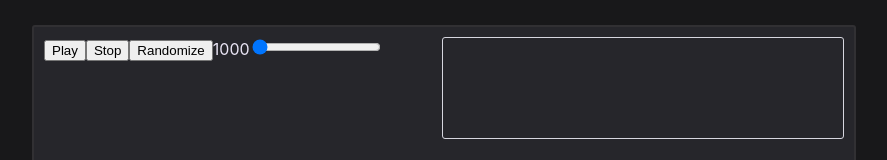
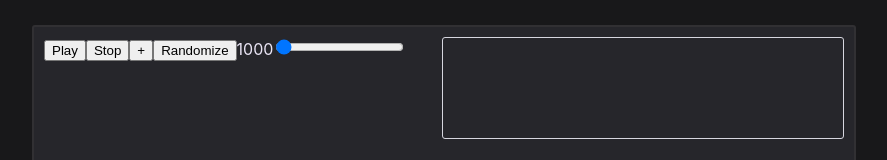
Before and after one commit to Loxphordex/Memoryfield, a React (Create React App) app: page / in a window 1280 px wide. Shown: the top 160 px of the page, without its empty margins (196-1083 px from the left). Built offline with nearby package versions, Linux system fonts and the light colour scheme.

Commit message:
add node and play success

```diff
--- a/src/App.js
+++ b/src/App.js
@@ -1,6 +1,6 @@
 import React, { useState, useEffect } from "react";
 import MemoryField from "./components/MemoryField/MemoryField";
-import { getLevel } from "./levels/levelDetails";
+import { getSequence } from "./data/sequenceDetails";
 import ControlPanel from "./components/ControlPanel/ControlPanel";
 import { waveforms } from "./components/Audio/constants";
 
@@ -15,7 +15,6 @@ function App() {
   const [isPlaying, setIsPlaying] = useState(false);
   const [activeNode, setActiveNode] = useState(-1);
   const [nodeEditor, setNodeEditor] = useState(null);
-  const [currentLevel, setCurrentLevel] = useState(16);
   const [nodes, setNodes] = useState(null);
   const [speed, setSpeed] = useState(1000);
   const [outputLevel, setOutputLevel] = useState(0.2);
@@ -47,11 +46,9 @@ function App() {
 
         osc.type = wave
         osc.start();
-        console.log('start', now)
         osc.frequency.value = freq;
         osc.connect(volume)
         osc.stop(end)
-        console.log('stop', now, end)
 
         // // sine osc
         // sine.start(); // Turn on oscillator
@@ -84,7 +81,7 @@ function App() {
     if (isPlaying) {
       // Light next node in order in intervals set by 'speed'
       timeout = setTimeout(() => {
-        if (activeNode >= currentLevel - 1) {
+        if (activeNode >= nodes.length - 1) {
           setActiveNode(0);
         } else {
           let nextNode = activeNode + 1;
@@ -95,10 +92,10 @@ function App() {
       clearTimeout(timeout);
       setActiveNode(-1);
     }
-  }, [activeNode, currentLevel, speed, isPlaying, nodes, AudioContext, ctx, outputLevel, filter, volume, osc]);
+  }, [activeNode, speed, isPlaying, nodes, AudioContext, ctx, outputLevel, filter, volume, osc]);
 
   function randomize() {
-    setNodes(getLevel(currentLevel));
+    setNodes(getSequence(16));
   }
 
   function calculateBpm(speedSetting) {
--- a/src/components/ControlPanel/ControlPanel.js
+++ b/src/components/ControlPanel/ControlPanel.js
@@ -1,5 +1,6 @@
 import React from "react";
-import { notes } from '../../levels/notes'
+import { notes } from '../../data/notes'
+import { defaultNode } from '../../data/sequenceDetails'
 
 export default function ControlPanel({
   play,
@@ -9,11 +10,43 @@ export default function ControlPanel({
   nodes,
   setNodes,
   nodeEditor }) {
+
+  function addNodes() {
+    if (nodes) {
+      setNodes([...nodes, defaultNode(nodes.length)])
+    } else {
+      setNodes([defaultNode(0)])
+    }
+  }
+
+  function playSequence() {
+    if (nodes) {
+      play(true)
+    }
+  }
+
+  function nodeControls() {
+    if (nodes && nodeEditor !== null) {
+      const nodesClone = [...nodes]
+      const selectedNode = nodesClone[nodeEditor]
+      const defaultNote = notes[0]
+      return (
+        <div className='note-switch'>
+          <button className='prev-note note-switch-button'>{'<'}</button>
+          <div className='note-display'>{selectedNode.note.note || defaultNote}</div>
+          <button className='next-note note-switch-button'>{'>'}</button>
+        </div>
+      )
+    }
+    return <></>
+  }
+
   return (
     <section className="control-panel">
       <div className='global-controls'>
-        <button onClick={() => play(true)}>Play</button>
+        <button onClick={() => playSequence()}>Play</button>
         <button onClick={() => play(false)}>Stop</button>
+        <button onClick={() => addNodes()}>+</button>
         <button onClick={() => randomize()}>Randomize</button>
 
         <label htmlFor="speed">{speed}</label>
@@ -22,7 +55,7 @@ export default function ControlPanel({
       <div className='node-editor'>
       </div>
       <div className='node-controls'>
-        {nodeControls(nodeEditor, nodes, setNodes, notes) || ''}
+        {nodeControls()}
       </div>
     </section>
   );
@@ -38,31 +71,3 @@ export default function ControlPanel({
 // first copy the nodes array.
 // mutate that copy, then set the nodes in state to that copy
 // this is to avoid mutating state
-function nodeControls(editor, nodes, setNodes, notes) {
-  if (!nodes) {
-    return <></>
-  }
-
-  let nodesClone = [...nodes]
-  let selectedNode = nodesClone[editor]
-  let defaultNote = notes[0]
-  if (editor !== null && nodes) {
-    return (
-      <>
-        {noteSwitch()}
-      </>
-    )
-  } else {
-    return <></>
-  }
-
-  function noteSwitch() {
-    return (
-      <div className='note-switch'>
-        <button className='prev-note note-switch-button'>{'<'}</button>
-        <div className='note-display'>{selectedNode.note.note || defaultNote}</div>
-        <button className='next-note note-switch-button'>{'>'}</button>
-      </div>
-    )
-  }
-}
--- a/src/levels/data.js
+++ b/src/data/data.js
@@ -20,27 +20,39 @@ const colors = [
   'blue'
 ]
 
+export function createDefaultNode(order) {
+  return {
+    shape: randomShape(),
+    color: randomColor(),
+    filterFrequency: randomFrequency(),
+    endtime: 0.1,
+    playOrder: order,
+    note: notes[0],
+    wave: waveforms.sine
+  }
+}
+
 // Creates random nodes
-export function generateRandomLevel(nodeCount) {
-  let nodes = []
+export function generateRandomSequence(nodeCount) {
+  const nodes = []
   // let order = getOrderNums(nodeCount)
   let order = 0;
 
   for (let i = 0; i < nodeCount; i++) {
-    let shape = randomShape()
-    let color = randomColor()
-    let filterFrequency = randomFrequency()
-    let endtime = 0.1
-    let playOrder = order
-    let note = notes[0]
-    let wave = waveforms.sine
+    const shape = randomShape()
+    const color = randomColor()
+    const filterFrequency = randomFrequency()
+    const endtime = 0.1
+    const playOrder = order
+    const note = notes[0]
+    const wave = waveforms.sine
     order++
 
     // Each playOrder is a unique value
     // let playOrder = order.splice(Math.floor(Math.random() * order.length - 1), 1)
 
     // playOrder = playOrder[0]
-    let node = {
+    const node = {
       shape,
       color,
       playOrder,
--- /dev/null
+++ b/src/data/sequenceDetails.js
@@ -0,0 +1,11 @@
+import { generateRandomSequence, createDefaultNode } from './data'
+
+export function getSequence(currentLevel) {
+  return currentLevel ? generateRandomSequence(currentLevel, 1) : null
+}
+
+export function defaultNode(order) {
+  console.log('defaultNode triggered ', order)
+  // return order ? createDefaultNode(order) : null
+  return createDefaultNode(order)
+}
--- a/src/levels/levelDetails.js
+++ /dev/null
@@ -1,5 +0,0 @@
-import { generateRandomLevel } from './data'
-
-export function getLevel(currentLevel) {
-    return currentLevel ? generateRandomLevel(currentLevel, 1) : null
-}
```
Also changed, not shown: src/data/notes.js (renamed from src/levels/notes.js), src/data/test.js (renamed from src/levels/test.js), src/logo.svg (deleted).
